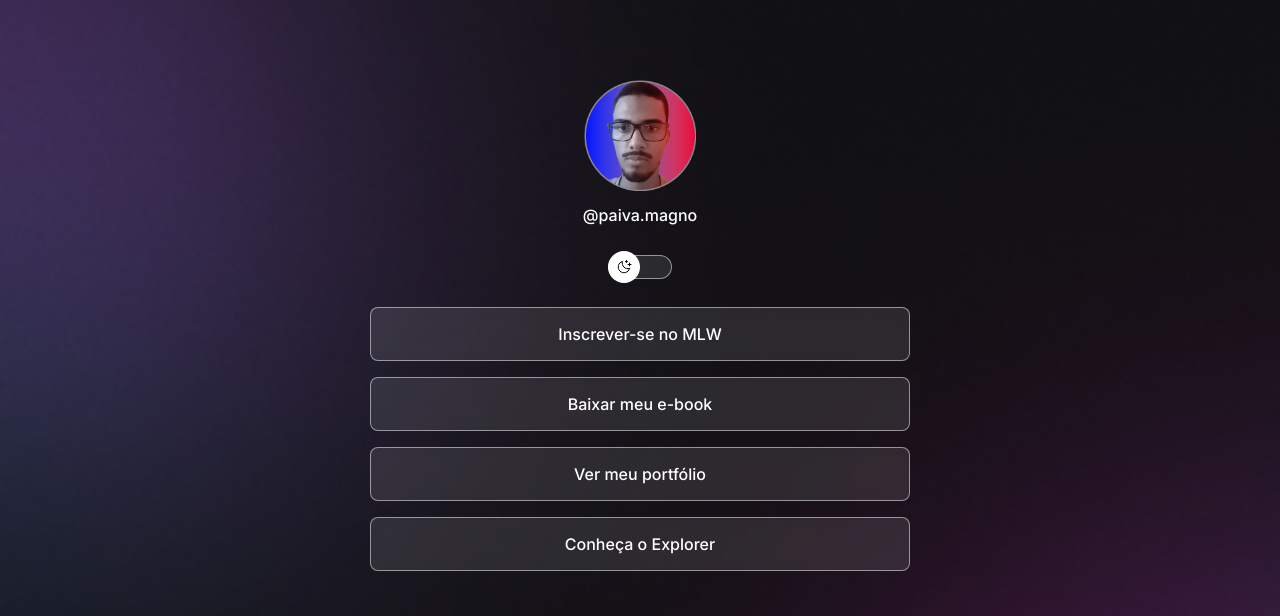
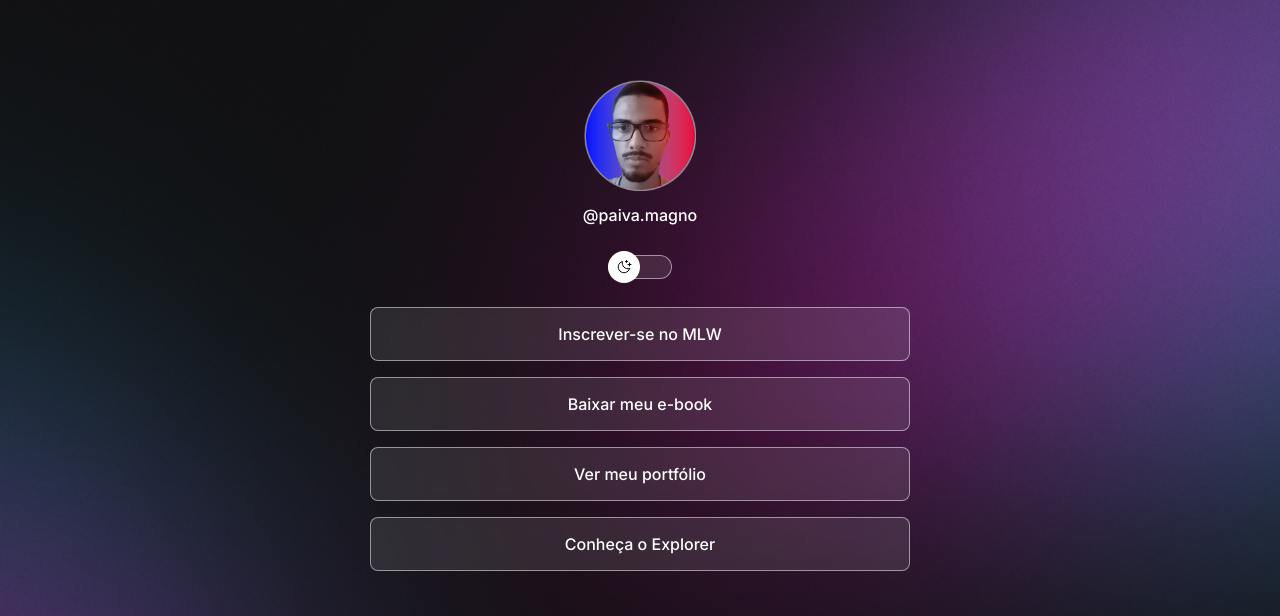
Before and after one commit to MagnoPaivaS/projetoDevlinks, a plain HTML site: page index.html in a window 1280 px wide. Shown: the top 616 px of the page. Drawn offline with nearby package versions, Linux system fonts and the light colour scheme.

Commit message:
change background base on media queries

```diff
--- a/style.css
+++ b/style.css
@@ -35,6 +35,7 @@ body {
 
     */
   background: var(--bg-url) no-repeat top center/cover;
+  height: 100vh;
 }
 
 body * {
@@ -178,3 +179,17 @@ footer {
   text-align: center;
   font-size: 14px;
 }
+
+/* Media queries (responsivo) */
+
+@media (min-width: 700px){
+
+  :root {
+    --bg-url: url(./assets/bg-desktop.jpg);
+  }
+
+  .light {
+    --bg-url: url(./assets/bg-desktop-light.jpg);
+  }
+
+}
```
Also changed, not shown: assets/bg-desktop-light.jpg (added), assets/bg-desktop.jpg (added).
